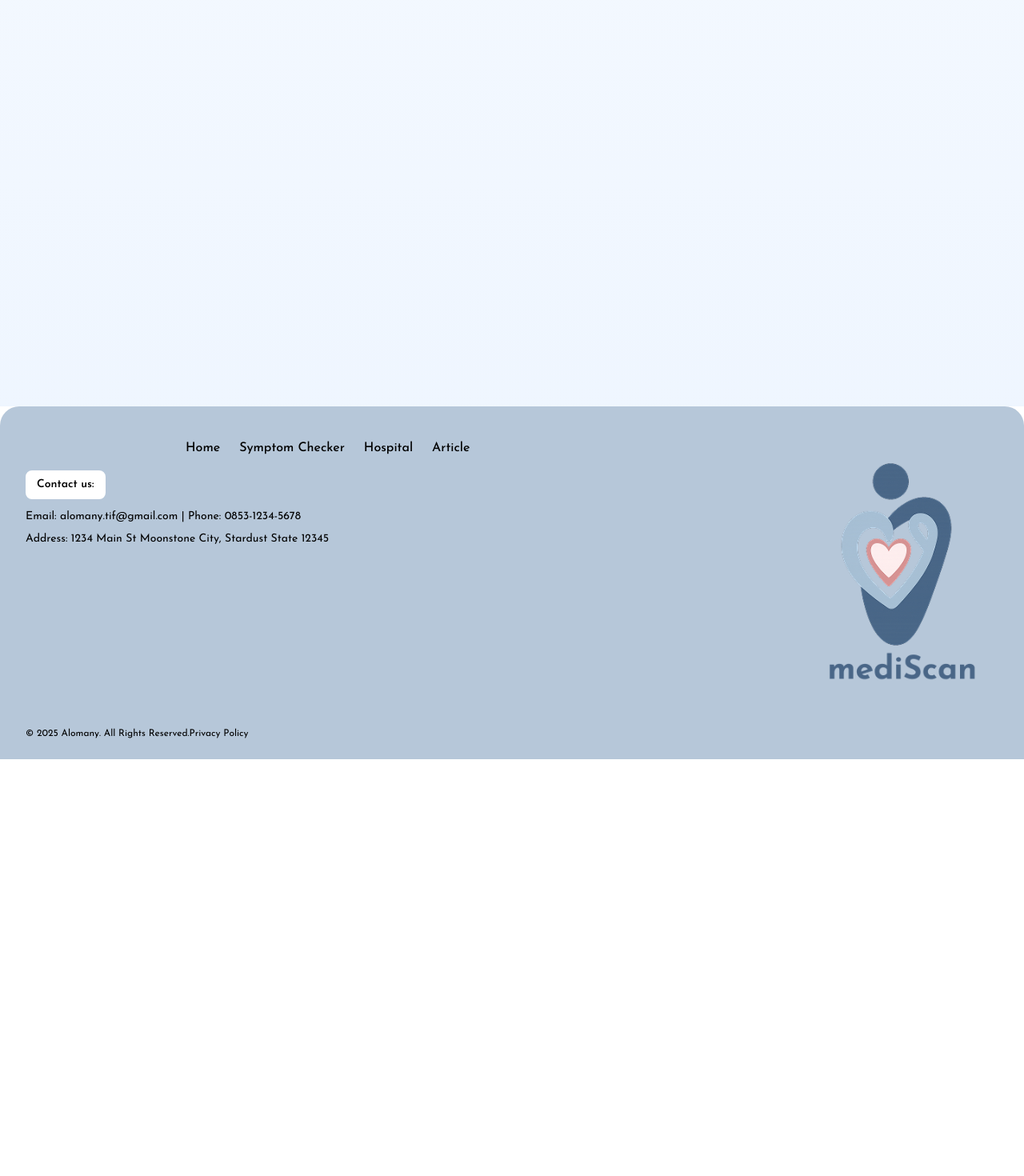
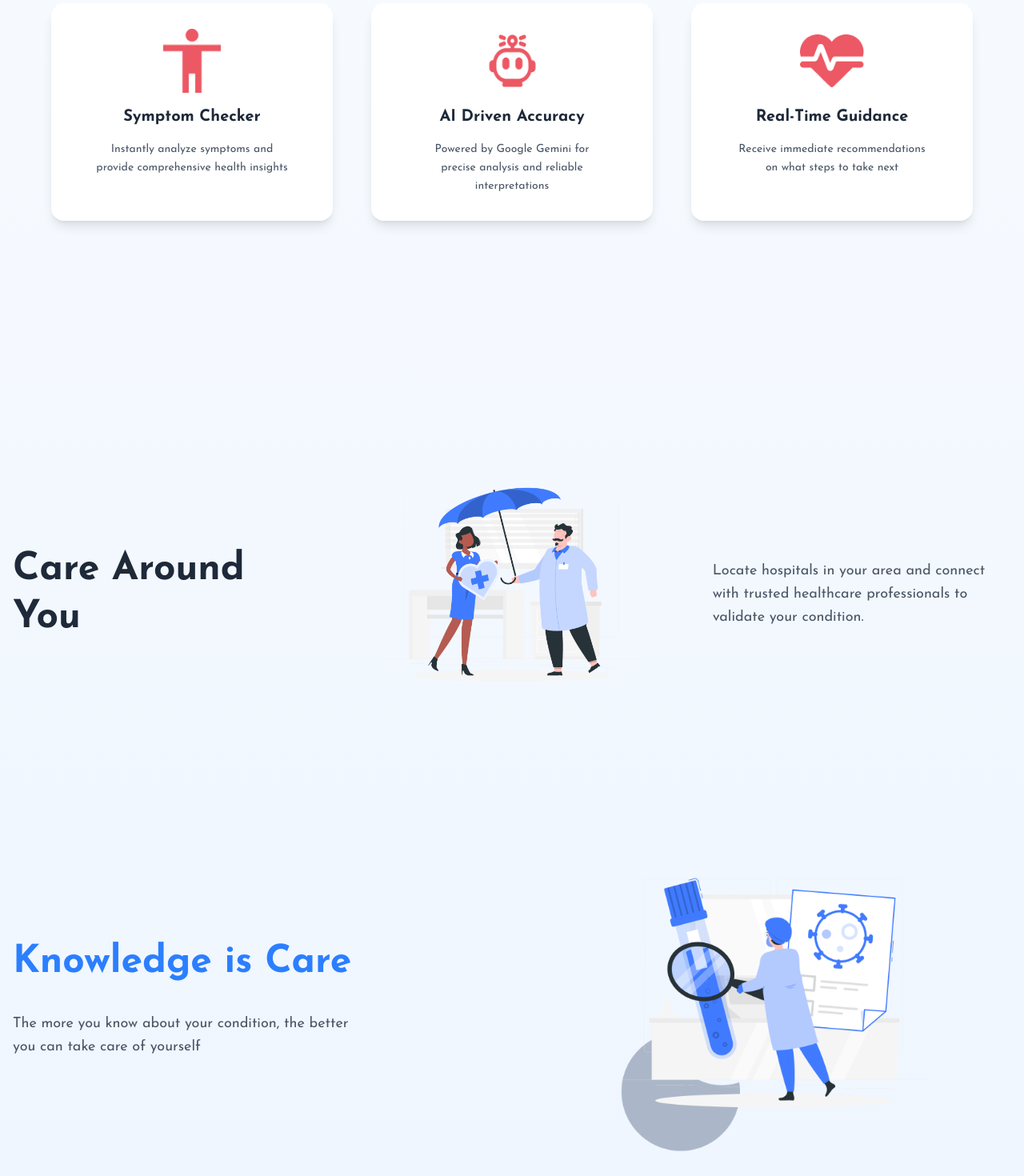
Before and after one commit to rakafdil/mediscan, a Next.js app: page / in a window 1280 px wide. Shown: the part 1820-3290 px from the top of the page at 80% size. Before the commit the page ends 2769 px from the top, so only its background shows below. Built offline with nearby package versions, Linux system fonts and the light colour scheme.

Commit message:
Update Landing page

```diff
--- a/src/app/components/heroSection.tsx
+++ b/src/app/components/heroSection.tsx
@@ -129,8 +129,120 @@ const LandingPage = () => {
                         </div>
                     </div>
 
-                    <div className='h-200'></div>
+                    {/* The Tech Behind mediScan Section */}
+                    <div className="relative min-h-screen py-20">
+                        <div className="container mx-auto px-4">
+                            {/* Header */}
+                            <div className="text-center mb-16">
+                                <h2 className="text-4xl lg:text-5xl font-bold text-gray-800 mb-4">
+                                    The Tech Behind <span className="text-blue-500">mediScan</span>
+                                </h2>
+                                <p className="text-gray-600 text-lg max-w-2xl mx-auto leading-relaxed">
+                                    MediScan is powered by Google Gemini AI and enhanced with<br />
+                                    advanced artificial engineering to deliver accurate, reliable health<br />
+                                    insights instantly.
+                                </p>
+                            </div>
 
+                            {/* Tech Features */}
+                            <div className="relative max-w-6xl mx-auto">
+
+                                {/* Content Grid */}
+                                <div className="relative z-10 grid grid-cols-1 md:grid-cols-3 gap-8 lg:gap-12">
+                                    {/* Symptom Checker */}
+                                    <div className="bg-white rounded-2xl shadow-lg p-8 text-center hover:shadow-xl transition-all duration-300 transform hover:-translate-y-2">
+                                        <img src="/assets/symptom.png" alt="Symptom" className="mx-auto w-20 h-20 object-contain mb-4" />
+                                        <h3 className="text-xl font-bold text-gray-800 mb-4">Symptom Checker</h3>
+                                        <p className="text-gray-600 leading-relaxed text-sm">
+                                            Instantly analyze symptoms and<br />
+                                            provide comprehensive health insights
+                                        </p>
+                                    </div>
+
+                                    {/* AI Driven Accuracy */}
+                                    <div className="bg-white rounded-2xl shadow-lg p-8 text-center hover:shadow-xl transition-all duration-300 transform hover:-translate-y-2">
+                                        <img src="/assets/AIessentials.png" alt="AI Driven Accuracy" className="mx-auto w-20 h-20 object-contain mb-4" />
+                                        <h3 className="text-xl font-bold text-gray-800 mb-4">AI Driven Accuracy</h3>
+                                        <p className="text-gray-600 leading-relaxed text-sm">
+                                            Powered by Google Gemini for<br />
+                                            precise analysis and reliable<br />
+                                            interpretations
+                                        </p>
+                                    </div>
+
+                                    {/* Real-Time Guidance */}
+                                    <div className="bg-white rounded-2xl shadow-lg p-8 text-center hover:shadow-xl transition-all duration-300 transform hover:-translate-y-2">
+                                        <img src="/assets/realtime.png" alt="AI Driven Accuracy" className="mx-auto w-20 h-20 object-contain mb-4" />
+                                        <h3 className="text-xl font-bold text-gray-800 mb-4">Real-Time Guidance</h3>
+                                        <p className="text-gray-600 leading-relaxed text-sm">
+                                            Receive immediate recommendations<br />
+                                            on what steps to take next
+                                        </p>
+                                    </div>
+                                </div>
+                            </div>
+                        </div>
+                    </div>
+
+                    {/* Care Around You Section */}
+                    <div className="relative py-20">
+                        <div className="container mx-auto px-4">
+                            <div className="flex flex-col lg:flex-row items-center justify-between gap-16">
+                                {/* Left Side - Title */}
+                                <div className="lg:w-1/3">
+                                    <h2 className="text-4xl lg:text-5xl font-bold text-gray-800 leading-tight">
+                                        Care Around You
+                                    </h2>
+                                </div>
+
+                                {/* Center - Image */}
+                                <div className="lg:w-1/3 flex justify-center">
+                                    {/* Replace this div with your Image component */}
+                                    <Image
+                                        src="/assets/section4.png"
+                                        alt="Care Around You"
+                                        width={320}
+                                        height={240}
+                                        className="rounded-2xl"
+                                    />
+                                </div>
+
+                                {/* Right Side - Description */}
+                                <div className="lg:w-1/3">
+                                    <p className="text-gray-600 text-lg leading-relaxed">
+                                        Locate hospitals in your area and connect with trusted healthcare professionals to validate your condition.
+                                    </p>
+                                </div>
+                            </div>
+                        </div>
+                    </div>
+                    {/* Knowledge is Care Section */}
+                    <div className="relative py-20">
+                        <div className="container mx-auto px-4">
+                            <div className="flex flex-col lg:flex-row items-center justify-between gap-16">
+                                {/* Left Side - Content */}
+                                <div className="lg:w-1/2">
+                                    <h2 className="text-4xl lg:text-5xl font-bold text-blue-500 mb-8 leading-tight">
+                                        Knowledge is Care
+                                    </h2>
+                                    <p className="text-gray-600 text-lg leading-relaxed max-w-md">
+                                        The more you know about your condition, the better you can take care of yourself
+                                    </p>
+                                </div>
+
+                                {/* Right Side - Image */}
+                                <div className="lg:w-1/2 flex justify-center">
+                                <Image
+                                    src="/assets/section5.png"
+                                    alt="Knowledge is Care"
+                                    width={384}
+                                    height={256}
+                                    className="rounded-2xl"
+                                />
+                                </div>
+                            </div>
+                        </div>
+                    </div>
                 </div>
             </section>
         </>
```
